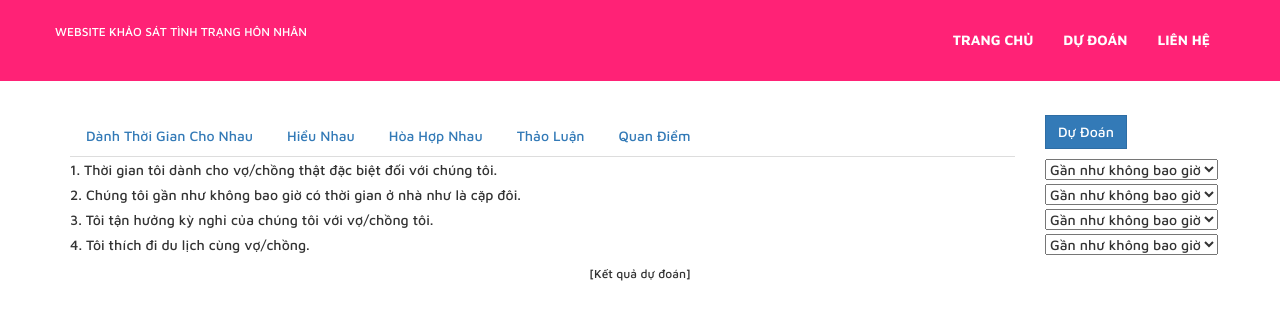
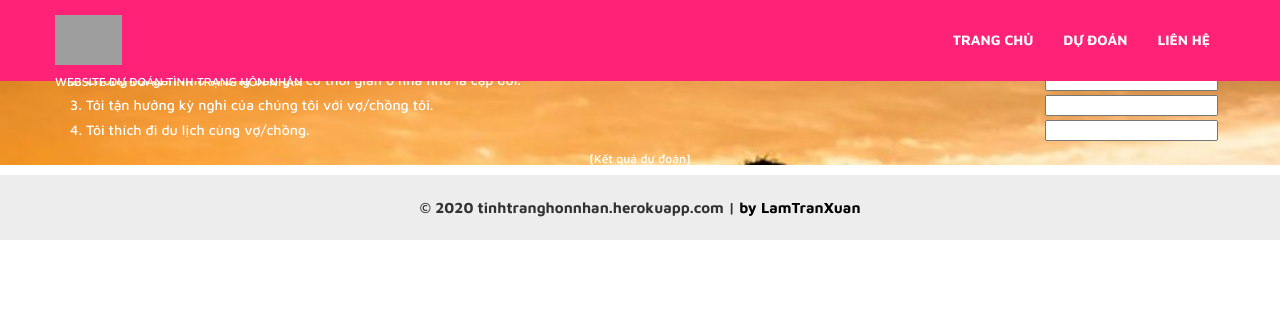
Before and after one commit to LamTranXuan/tinhtranghonnhanWeb, a PHP site: page /WebDivorce/index.html in a window 1280 px wide. Shown: the top 320 px of the page. Run offline with PHP 8.4, Linux system fonts and the light colour scheme; grey boxes are pictures that could not be loaded.

Commit message:
oc la co that

```diff
--- a/WebDivorce/assets/css/style.css
+++ b/WebDivorce/assets/css/style.css
@@ -124,7 +124,7 @@
  ============================================================ */
 
 #header {
-    background: url(../img/home.jpg) no-repeat center center;
+    background: url(../img/predict.jpg) no-repeat center center;
     padding: 0;
     -webkit-background-size: cover;
     background-size: cover;
@@ -303,7 +303,7 @@
   CONTACT SECTION STYLES
  ============================================================ */
 #contact {
-    background: url(../img/clients.jpg) no-repeat center center;
+    background: url(../img/contact.jpg) no-repeat center center;
     padding: 0;
     -webkit-background-size: cover;
     background-size: cover;
--- a/WebDivorce/index.html
+++ b/WebDivorce/index.html
@@ -4,7 +4,7 @@
 <head>
     <meta charset="utf-8">
     <meta name="viewport" content="width=device-width, initial-scale=1">
-    <title>KNN Algorithm</title>
+    <title>Tình Trạng Hôn Nhân</title>
     <!-- Import Bootstrap css, js, font awesome here -->
     <!-- <link rel="stylesheet" href="https://maxcdn.bootstrapcdn.com/bootstrap/4.1.3/css/bootstrap.min.css"> -->
     <script src="https://cdnjs.cloudflare.com/ajax/libs/popper.js/1.14.3/umd/popper.min.js">
@@ -37,30 +37,30 @@
                     <span class="icon-bar"></span>
                     <span class="icon-bar"></span>
                 </button>
-                <a class="navbar-brand" href="#">
-                    <!-- <img src="assets/img/logo.png"  alt=""/> -->
-                    <h6>Website khảo sát tình trạng hôn nhân</h6>
+                <a class="navbar-brand" href="../index.html#header">
+                    <img src="assets/img/log1.png"  alt=""/>
+                    <h6>Website dự đoán tình trạng hôn nhân</h6>
                 </a>
             </div>
             <div class="navbar-collapse collapse">
                 <ul class="nav navbar-nav navbar-right">
                     <li><a href="../index.html#header">TRANG CHỦ</a></li>
-                    <li><a href="./index.html">DỰ ĐOÁN</a></li>
+                    <li><a href="./index.html#header">DỰ ĐOÁN</a></li>
                     <li><a href="../index.html#contact">LIÊN HỆ</a></li>
                 </ul>
             </div>
         </div>
     </div>
     <!-- NAVBAR END  -->
-
-    <div class="container">
+    <div id="header">
+        <!-- <div class="container">
             <nav id="myHeader" class="navbar navbar-expand-md navbar-light bg-light sticky-top">
                 <div class=" container row">
                     <h4>Trần Xuân Lâm</h4>
                     <h6>Website khảo sát tình trạng hôn nhân</h6>
                 </div>
             </nav>
-    </div>
+        </div> -->
         <div class="container">
             <div class="row">
                 <div class="col-sm-10">
@@ -750,6 +750,11 @@
         <div>
             <h6 id="result" style="text-align: center;">[Kết quả dự đoán]</h6>
         </div>
+    </div>
+    <footer>
+        &copy 2020 tinhtranghonnhan.herokuapp.com  | <a href="http://www.designbootstrap.com/" target="_blank">by LamTranXuan</a>
+    </footer>
+    <!--FOOTER SECTION END  -->
 
     <script src="divorce.js" type="text/javascript"></script>
 
--- a/assets/css/style.css
+++ b/assets/css/style.css
@@ -124,7 +124,7 @@
  ============================================================ */
 
 #header {
-    background: url(../img/home.jpg) no-repeat center center;
+    background: url(../img/homenew.jpg) no-repeat center center;
     padding: 0;
     -webkit-background-size: cover;
     background-size: cover;
@@ -303,7 +303,7 @@
   CONTACT SECTION STYLES
  ============================================================ */
 #contact {
-    background: url(../img/clients.jpg) no-repeat center center;
+    background: url(../img/contact.jpg) no-repeat center center;
     padding: 0;
     -webkit-background-size: cover;
     background-size: cover;
```
Also changed, not shown: index.html (+4 -4 lines), WebDivorce/assets/img/predict.jpg (added), assets/img/contact.jpg (added), assets/img/homenew.jpg (added), assets/img/logo1.png (added). Lines whose indentation alone changed are shown as unchanged.
